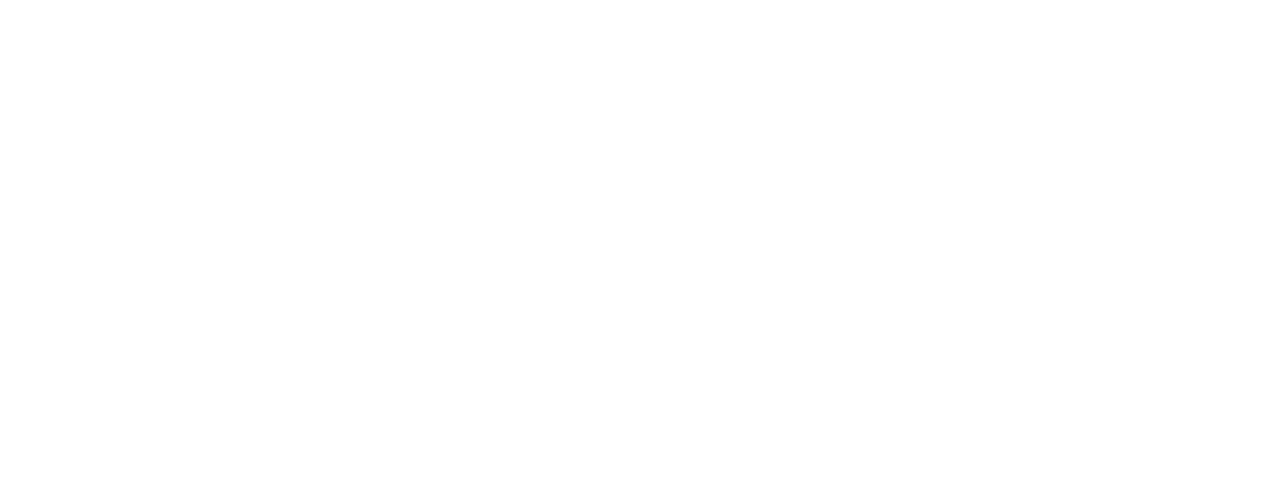
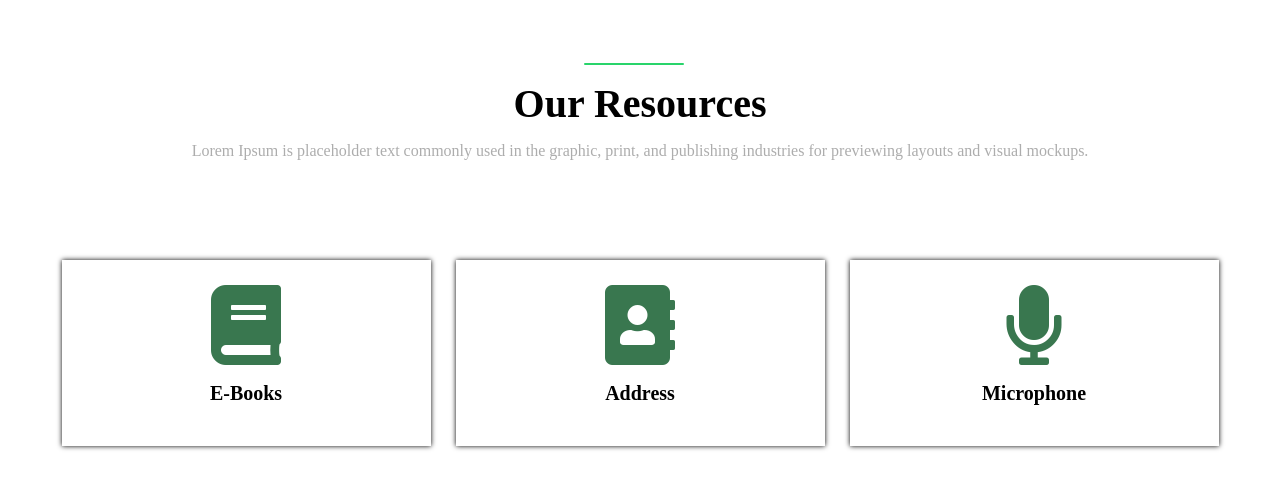
Before and after one commit to learnwithahmed/css-challenge, a plain HTML site: page Tasks/mustafa Abduljabar/Task 12/12.html in a window 1280 px wide. Drawn offline with Linux system fonts and the light colour scheme.

Commit message:
Solve Task 12

```diff
--- a/Tasks/mustafa Abduljabar/Task 12/12.css
+++ b/Tasks/mustafa Abduljabar/Task 12/12.css
@@ -0,0 +1,107 @@
+body {
+    margin: 0;
+}
+
+.container {
+    padding: 25px;
+}
+
+.header {
+    text-align: center;
+}
+
+.header h1 {
+    text-transform: capitalize;
+    font-size: 40px;
+    margin-bottom: 0;
+    display: inline-block;
+    padding: 5px;
+}
+
+.header h1::before {
+    content: "";
+    width: 100px;
+    height: 2px;
+    display: block;
+    position: relative;
+    text-align: center;
+    border-radius: 5px;
+    background: #29D46B;
+    left: 70px;
+    margin-bottom: 15px;
+}
+
+.header p {
+    margin-top: 10px;
+    color: #ADADAD;
+    font-weight: normal;
+}
+
+.boxes {
+    display: flex;
+    flex-wrap: wrap;
+    justify-content: center;
+    margin-top: 100px;
+}
+
+.box {
+    width: 30%;
+    display: flex;
+    flex-direction: column;
+    align-items: center;
+    box-shadow: 0px 0px 5px black;
+    justify-content: center;
+    padding: 25px 0;
+    -webkit-transition: ease-in-out 0.5s;
+    -moz-transition: ease-in-out 0.5s;
+    -o-transition: ease-in-out 0.5s;
+    transition: ease-in-out 0.5s;
+}
+
+.box:first-child {
+    margin-right: 25px;
+}
+
+.box:last-child {
+    margin-left: 25px;
+}
+
+.box i {
+    color: rgb(57, 119, 79);
+}
+
+.box .box-title {
+    text-transform: capitalize;
+    font-size: 20px;
+    font-weight: bold;
+}
+
+.box i.arrow {
+    color:#29D46B;
+    position: absolute;
+    border: 1px solid green;
+    width: 50px;
+    height: 50px;
+    line-height: 50px;
+    border-radius: 50%;
+    text-align: center;
+    background: white;
+    font-size: 25px;
+    top: 425px;
+    display: none;
+    -webkit-transition: ease-in-out 0.5s;
+    -moz-transition: ease-in-out 0.5s;
+    -o-transition: ease-in-out 0.5s;
+    transition: ease-in-out 0.5s;
+}
+
+.box:hover i.arrow {
+    display: block;
+    cursor: pointer;
+}
+
+.box:hover {
+    background: #ADADAD;
+    cursor: pointer;
+    border-radius: 5px;
+}
--- a/Tasks/mustafa Abduljabar/Task 12/12.html
+++ b/Tasks/mustafa Abduljabar/Task 12/12.html
@@ -1,12 +1,47 @@
 <!DOCTYPE html>
 <html lang="en">
+
 <head>
     <meta charset="UTF-8">
     <meta name="viewport" content="width=device-width, initial-scale=1.0">
     <meta http-equiv="X-UA-Compatible" content="ie=edge">
+    <link rel="stylesheet" href="12.css">
+    <link rel="stylesheet" href="https://use.fontawesome.com/releases/v5.0.10/css/all.css" integrity="sha384-+d0P83n9kaQMCwj8F4RJB66tzIwOKmrdb46+porD/OvrJ+37WqIM7UoBtwHO6Nlg"
+        crossorigin="anonymous">
     <title>Task 12</title>
 </head>
+
 <body>
 
+    <section class="container">
+        <div class="header">
+            <h1>our resources</h1>
+            <p>
+                Lorem Ipsum is placeholder text commonly used in the graphic, print, and publishing industries for previewing layouts and
+                visual mockups.
+            </p>
+        </div>
+        <div class="boxes">
+            <div class="box">
+                <i class="fa fa-book fa-5x"></i>
+                <h2 class="box-title">e-Books</h2>
+                <i class="fa fa-arrow-down fa-lg arrow"></i>
+            </div>
+            <div class="box">
+                <i class="fa fa-address-book fa-5x"></i>
+                <h2 class="box-title">address</h2>
+                <i class="fa fa-arrow-down fa-lg arrow"></i>
+
+            </div>
+            <div class="box">
+                <i class="fa fa-microphone fa-5x"></i>
+                <h2 class="box-title">microphone</h2>
+                <i class="fa fa-arrow-down fa-lg arrow"></i>
+
+            </div>
+        </div>
+    </section>
+
 </body>
+
 </html>
```
